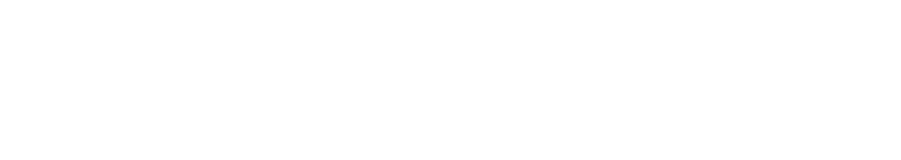
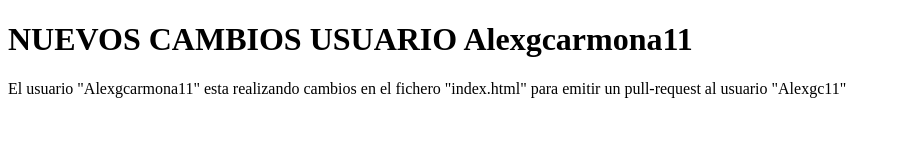
Before and after one commit to Alexgc11/modulo1_ejercicio1, a plain HTML site: page index.html in a window 1280 px wide. Shown: the whole page, without its empty margins (0-901 px from the left). Drawn offline with Linux system fonts and the light colour scheme.

Commit message:
nuevos cambios en index.html por Alexgcarmona11

```diff
--- a/index.html
+++ b/index.html
@@ -5,5 +5,12 @@
     <meta name="viewport" content="width=device-width, initial-scale=1.0" />
     <title>Document</title>
   </head>
-  <body></body>
+  <body>
+    <h1>NUEVOS CAMBIOS USUARIO Alexgcarmona11</h1>
+
+    <p>
+      El usuario "Alexgcarmona11" esta realizando cambios en el fichero
+      "index.html" para emitir un pull-request al usuario "Alexgc11"
+    </p>
+  </body>
 </html>
```
